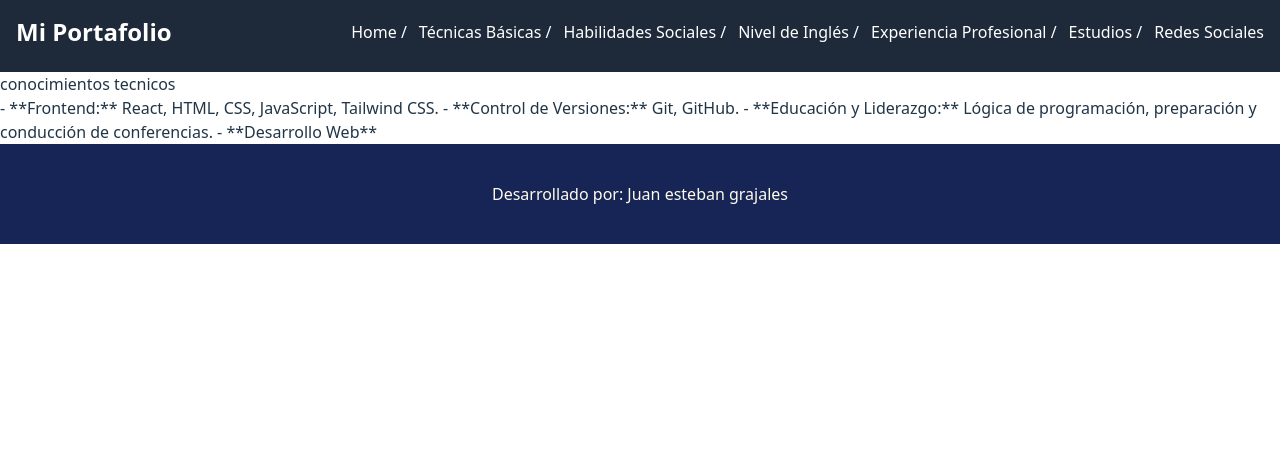
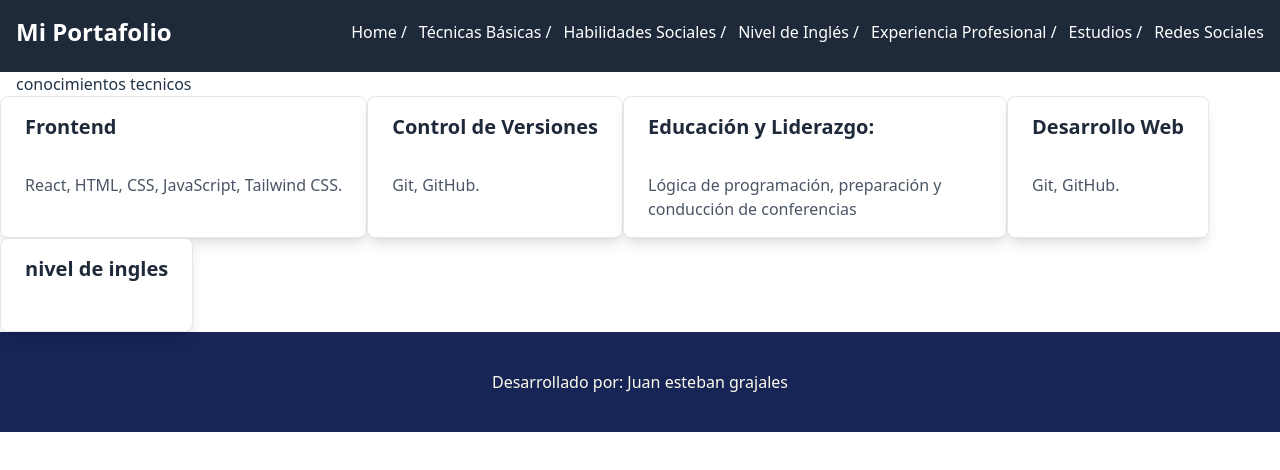
Before and after one commit to juban1234/Portafolio-Profecional, a React (Vite) app in the folder proyecto/: page /TecnnicalSkill in a window 1280 px wide. Shown: the top 470 px of the page. Built offline with nearby package versions, Linux system fonts and the light colour scheme.

Commit message:
actualizacion de la pagina de habilidades tecnicas

```diff
--- /dev/null
+++ b/proyecto/src/Components/UI/CardInfo/CardInfo.jsx
@@ -0,0 +1,21 @@
+
+// CardInfo.js
+export const CardInfo = ({ title, content }) => {
+        return (
+                <>
+
+          <div className="max-w-sm rounded-lg overflow-hidden shadow-lg bg-white border border-gray-200 ">
+
+            <div className="px-6 py-4">
+              <h2 className="font-semibold text-xl text-gray-800 truncate">{title}</h2>
+            </div>
+
+            <div className="px-6 py-4">
+              <p className="text-gray-600 text-base">{content}</p>
+            </div>
+
+          </div>
+
+          </>
+        );
+      };
--- a/proyecto/src/Components/pages/TecnnicalSkill/TecnnicalSkill.jsx
+++ b/proyecto/src/Components/pages/TecnnicalSkill/TecnnicalSkill.jsx
@@ -1,17 +1,39 @@
+import { CardInfo } from "../../UI/CardInfo/CardInfo"
 
 
 export const TecnnicalSkill = () => {
   return (
     <>
-        <main>
-            <h1> conocimientos tecnicos</h1>
-            <p>
-            - **Frontend:** React, HTML, CSS, JavaScript, Tailwind CSS.
-            - **Control de Versiones:** Git, GitHub.
-            - **Educación y Liderazgo:** Lógica de programación, preparación y conducción de conferencias.
-            - **Desarrollo Web**
-            </p>
-        </main>
+      <main className ='flex flex-col'>
+        <h1 className="pl-4 "> conocimientos tecnicos</h1>
+        <div className=" flex flex-row flex-wrap ">
+        <CardInfo
+          title={'Frontend'}
+          content={'React, HTML, CSS, JavaScript, Tailwind CSS.'}
+        />
+
+        <CardInfo
+          title={'Control de Versiones'}
+          content={'Git, GitHub.'}
+        />
+
+        <CardInfo
+          title={'Educación y Liderazgo:'}
+          content={'Lógica de programación, preparación y conducción de conferencias'}
+        />
+
+        <CardInfo
+          title={'Desarrollo Web'}
+          content={'Git, GitHub.'}
+        />
+
+        <CardInfo
+          title={'nivel de ingles'}
+          conten={'Git, GitHub.'}
+        />
+        </div>
+
+      </main>
     </>
   )
 }
```
